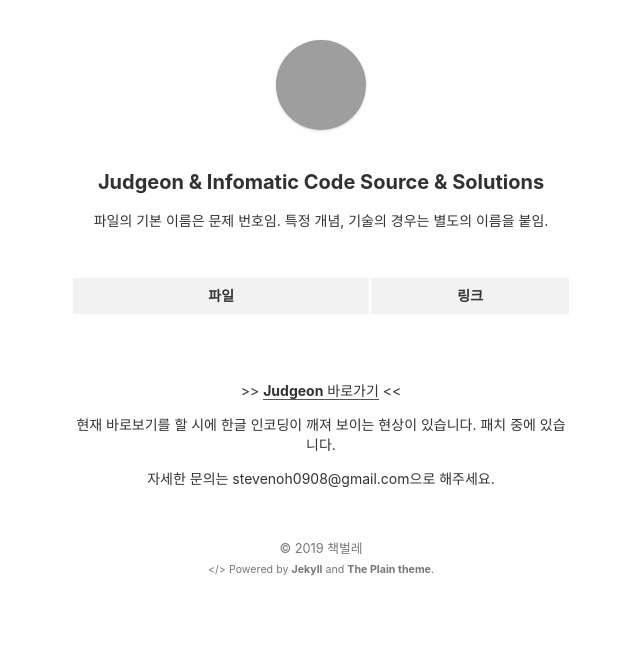
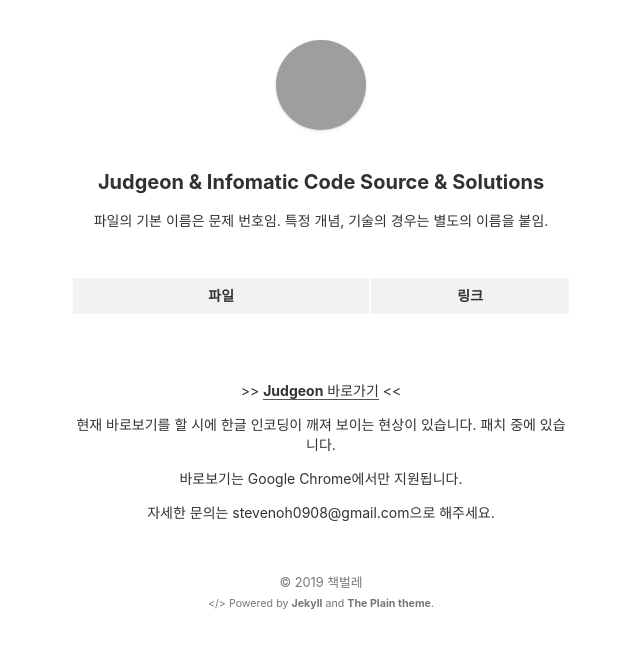
Before and after one commit to stevenoh0908/stevenoh0908.github.io, a Jekyll site: the page built from judgeon.html, in a window 1280 px wide, cut to the strip 0-649 px from the top of the page. Shown: the whole strip, without its empty margins (319-959 px from the left). Built offline with Jekyll 4.4.1, drawn with Linux system fonts in a browser that asks for light colours; grey boxes are pictures that could not be loaded.

Commit message:
Update judgeon.html

```diff
--- a/judgeon.html
+++ b/judgeon.html
@@ -29,5 +29,6 @@
 <section>
   <p><center> >> <a href="http://www.judgeon.net/"><b>Judgeon</b> 바로가기</a> << </center></p>
   <p><center>현재 바로보기를 할 시에 한글 인코딩이 깨져 보이는 현상이 있습니다. 패치 중에 있습니다.</center></p>
+  <p><center>바로보기는 Google Chrome에서만 지원됩니다.</center></p>
   <p><center>자세한 문의는 stevenoh0908@gmail.com으로 해주세요.</center></p>
 </section>
```
